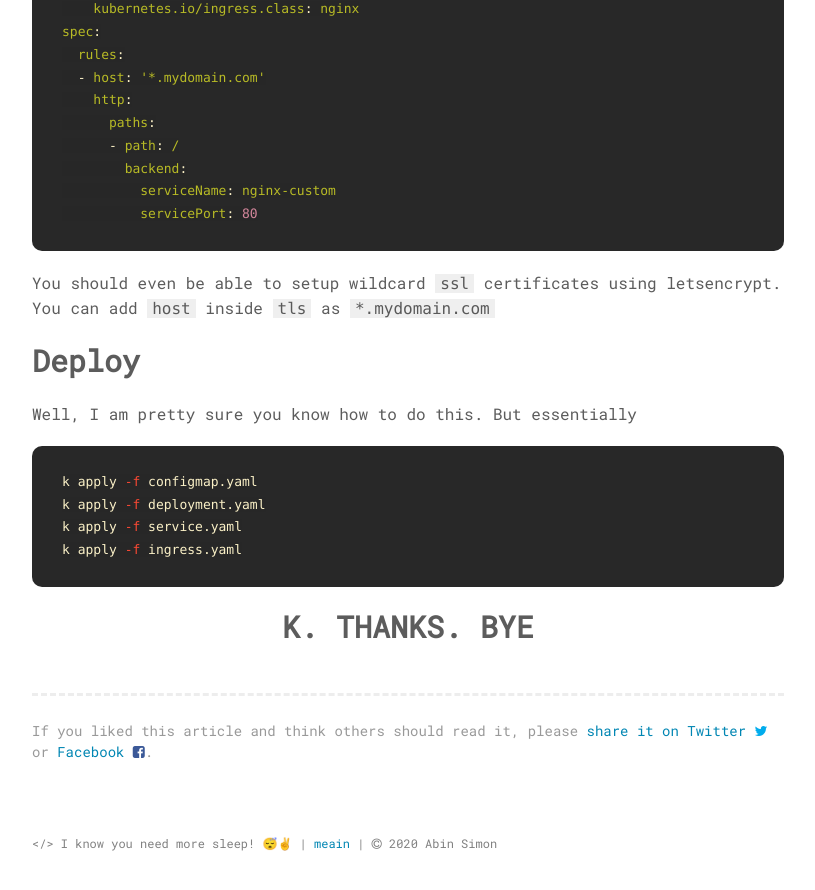
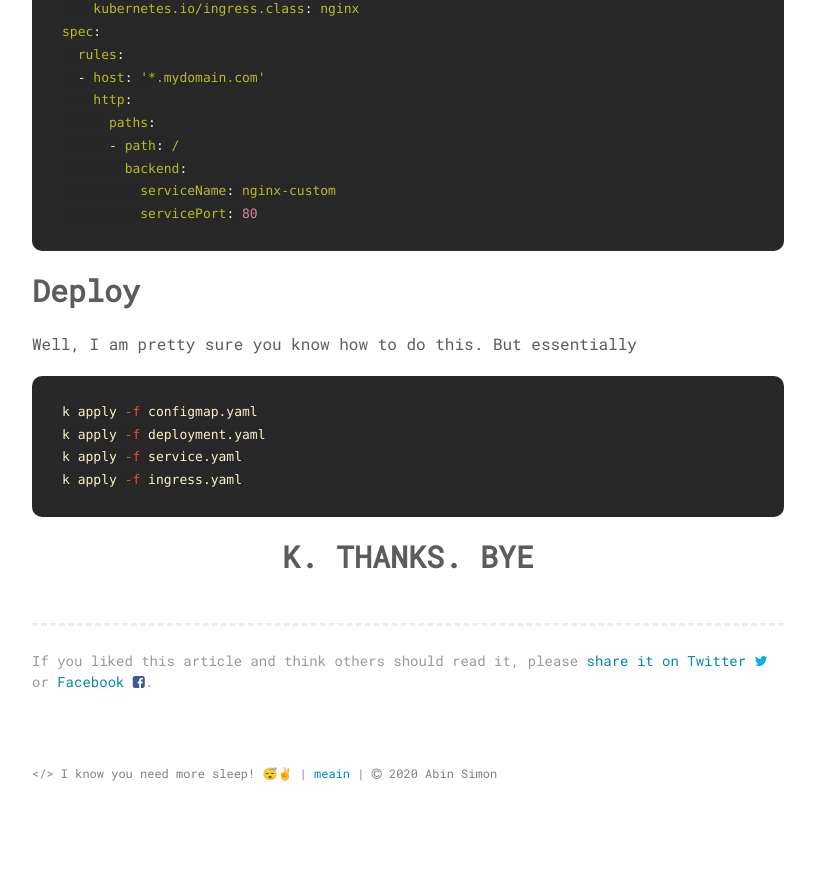
Before and after one commit to meain/blog, a Jekyll site: the page built from _posts/2020-03-30-dynamic-reverse-proxy-kubernetes.md, in a window 1280 px wide and 900 px high, scrolled down 5407 px. Shown: the top 890 px of the window, without its empty margins (232-1047 px from the left). Built offline with Jekyll 4.4.1, drawn with Linux system fonts in a browser that asks for light colours; after the commit the page ends 6237 px from its top, so only the background shows below that.

Commit message:
don't make it feel so easy, it ain't

````diff
--- a/_posts/2020-03-30-dynamic-reverse-proxy-kubernetes.md
+++ b/_posts/2020-03-30-dynamic-reverse-proxy-kubernetes.md
@@ -237,9 +237,6 @@ spec:
           servicePort: 80
 ```
 
-You should even be able to setup wildcard `ssl` certificates using letsencrypt.
-You can add `host` inside `tls` as `*.mydomain.com`
-
 # Deploy
 
 Well, I am pretty sure you know how to do this. But essentially
````
